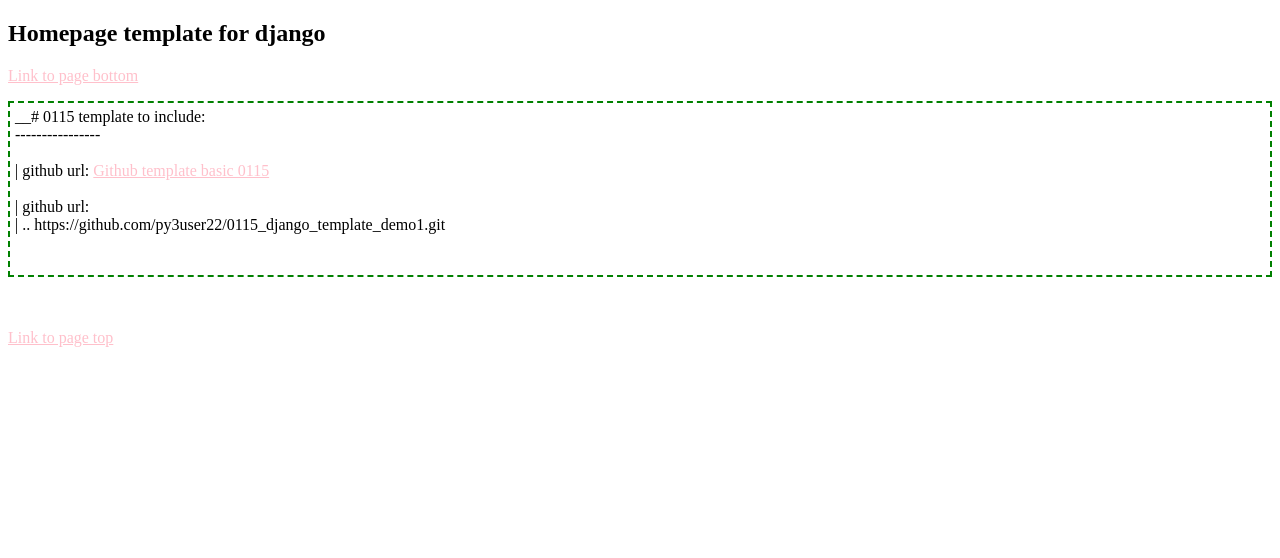
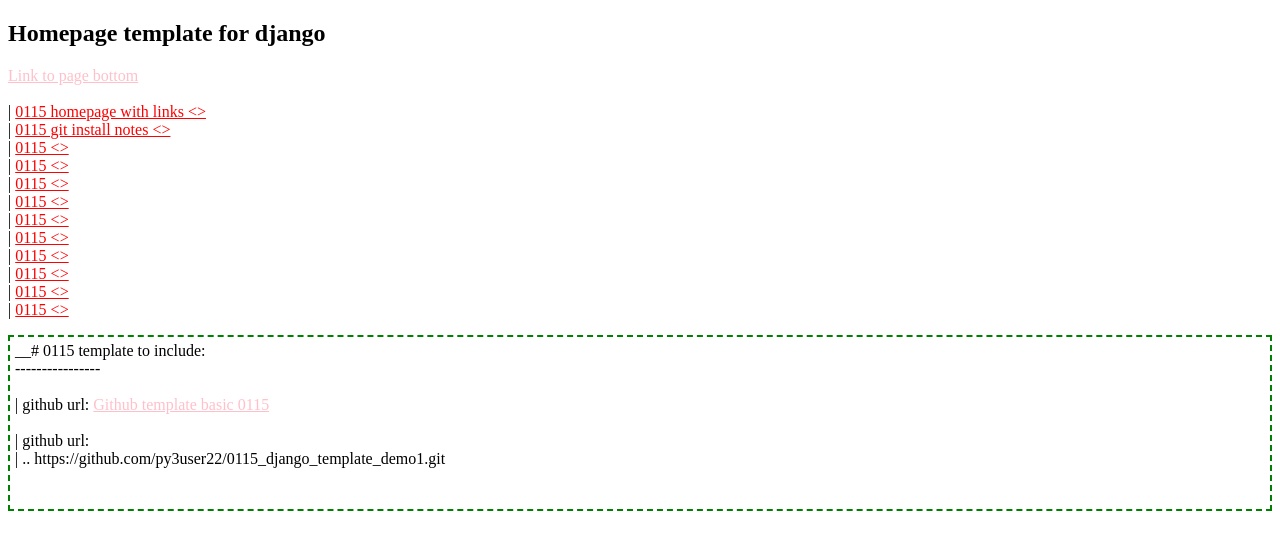
Before and after one commit to py3user22/0116_django_template_demo6, a Django app: page / in a window 1280 px wide. Shown: the top 558 px of the page. Run offline with Django 5.2, Linux system fonts and the light colour scheme.

Commit message:
0115 added git install notes

```diff
--- a/app0115/templates/0115_homepage_links.html
+++ b/app0115/templates/0115_homepage_links.html
@@ -7,12 +7,28 @@
     <meta http-equiv="X-UA-Compatible" content="ie=edge">
     <style>
         p {padding: 5px; border: 2px green dashed;} a {color: pink;} a:hover {color: green;}
+        .link {color: red;} .link:hover {color: black; background-color: tan;}
     </style>
     <title>Homepage with links @011524' </title>
 </head>
 <body>
     <h2>Homepage template for django</h2>
     <a href="#pbot" name="topg">Link to page bottom</a>
+    <br><br>
+    | <a href="0115_homepage_links.html" class="link">0115 homepage with links  <> </a> <br>
+
+    | <a href="0115_git_install_notes.html" class="link">0115 git install notes <> </a> <br>
+    | <a href="0115_ .html" class="link">0115  <> </a> <br>
+    | <a href="0115_ .html" class="link">0115  <> </a> <br>
+    | <a href="0115_ .html" class="link">0115  <> </a> <br>
+    | <a href="0115_ .html" class="link">0115  <> </a> <br>
+    | <a href="0115_ .html" class="link">0115  <> </a> <br>
+    | <a href="0115_ .html" class="link">0115  <> </a> <br>
+    | <a href="0115_ .html" class="link">0115  <> </a> <br>
+    | <a href="0115_ .html" class="link">0115  <> </a> <br>
+    | <a href="0115_ .html" class="link">0115  <> </a> <br>
+    | <a href="0115_ .html" class="link">0115  <> </a> <br>
+
 
     <p>
         __# 0115 template to include: <br>----------------<br>
```
Also changed, not shown: app0115/templates/0115_git_install_notes.html (added, +48 -0 lines).
